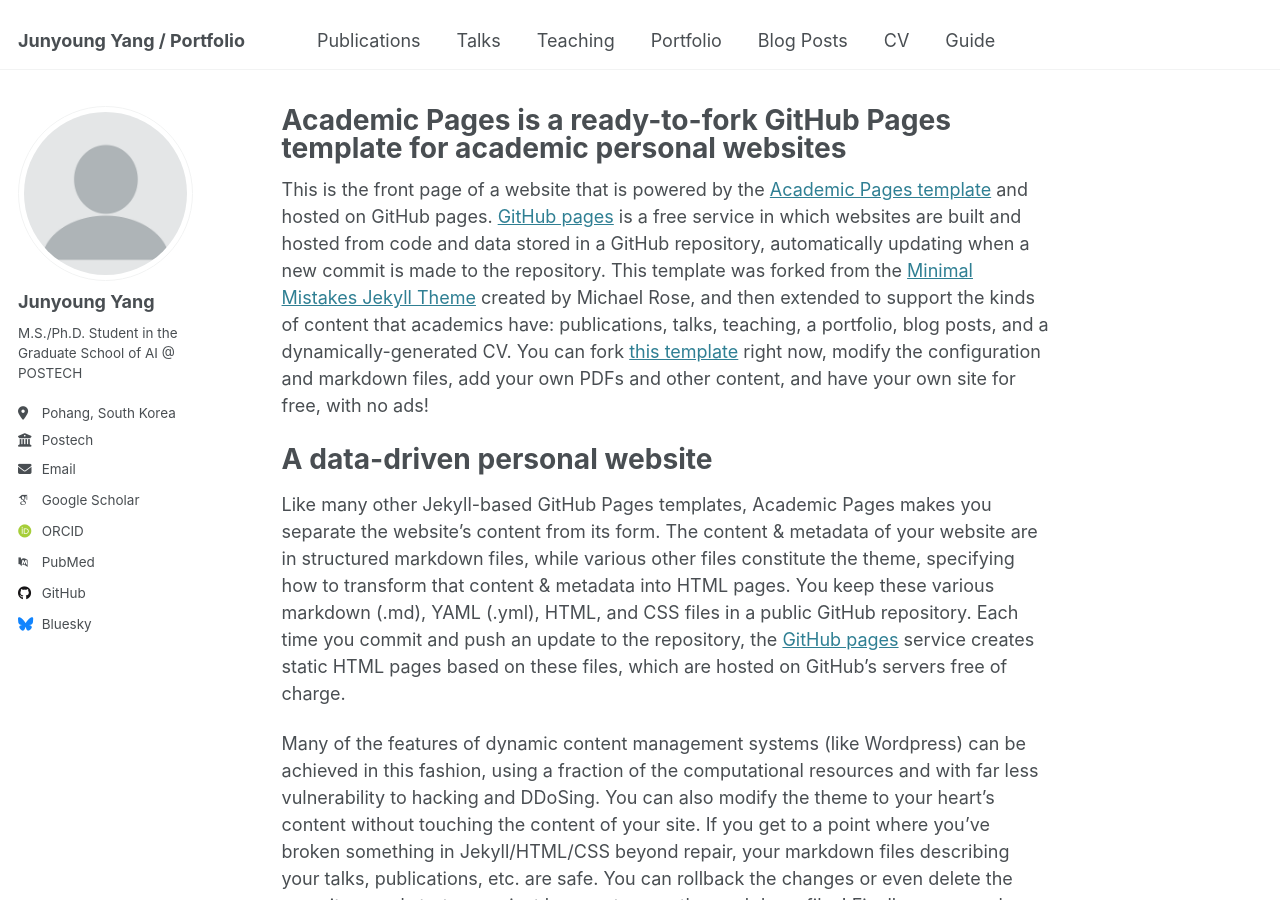
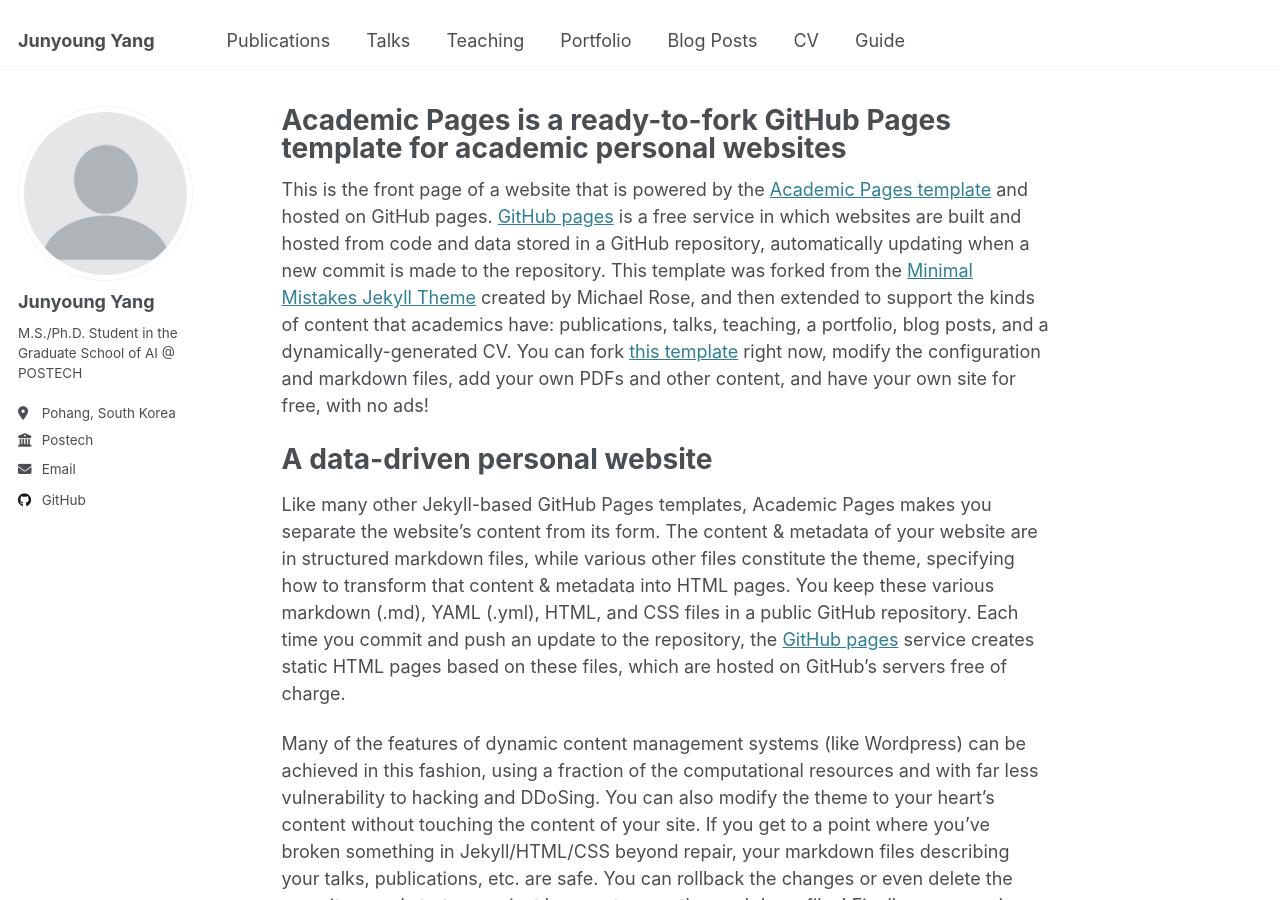
Before and after one commit to sheepjun0330/sheepjun0330.github.io, a Jekyll site: the page built from _pages/about.md, in a window 1280 px wide and 900 px high. Built offline with Jekyll 4.4.1, drawn with Linux system fonts in a browser that asks for light colours; some web fonts are replaced; part of the change alters nothing that is shown.

Commit message:
Update _config.yml

```diff
--- a/_config.yml
+++ b/_config.yml
@@ -9,13 +9,13 @@
 # Basic Site Settings
 locale                   : "en-US"
 site_theme               : "default"
-title                    : "Junyoung Yang / Portfolio"
+title                    : "Junyoung Yang"
 title_separator          : "-"
 name                     : &name "Junyoung Yang"
-description              : &description "personal description"
+description              : &description "M.S./Ph.D. Student in the Graduate School of AI @ POSTECH"
 url                      : https://sheepjun0330.github.io # the base hostname & protocol for your site e.g. "https://[your GitHub username].github.io"
 baseurl                  : "" # the subpath of your site, e.g. "/blog"
-repository               : "academicpages/academicpages.github.io"
+repository               : "sheepjun0330.github.io"
 
 # Site Author - The following control what appear as part of the author content on the side bar.
 #               If a field is blank the icon and link will not appear, otherwise it will be shown.
@@ -33,11 +33,11 @@ author:
 
   # Academic websites
   arxiv            : # URL - Update with the correct link to your profile
-  googlescholar    : "https://scholar.google.com/citations?user=PS_CX0AAAAAJ"
+  googlescholar    : # URL
   impactstory      : # URL
-  orcid            : "http://orcid.org/yourorcidurl"
+  orcid            : # URL
   semantic         : # URL
-  pubmed           : "https://www.ncbi.nlm.nih.gov/pubmed/?term=john+snow"
+  pubmed           : # URL
   researchgate     : # URL
   scopus           : # URL
 
@@ -45,12 +45,12 @@ author:
   bitbucket        : # Username - Update with your username on the site
   codepen          : # Username
   dribbble         : # Username
-  github           : "academicpages"
+  github           : "sheepjun0330"
   kaggle           : # Username
   stackoverflow    : # User number or user number and name (i.e., use "1" or "1/jeff-atwood")
 
   # Social media
-  bluesky          : "bsky.app" # Replace this with you Bluesky username
+  bluesky          : # Username Replace this with you Bluesky username
   facebook         : # Username
   flickr           : # Username
   foursquare       : # Username
```
